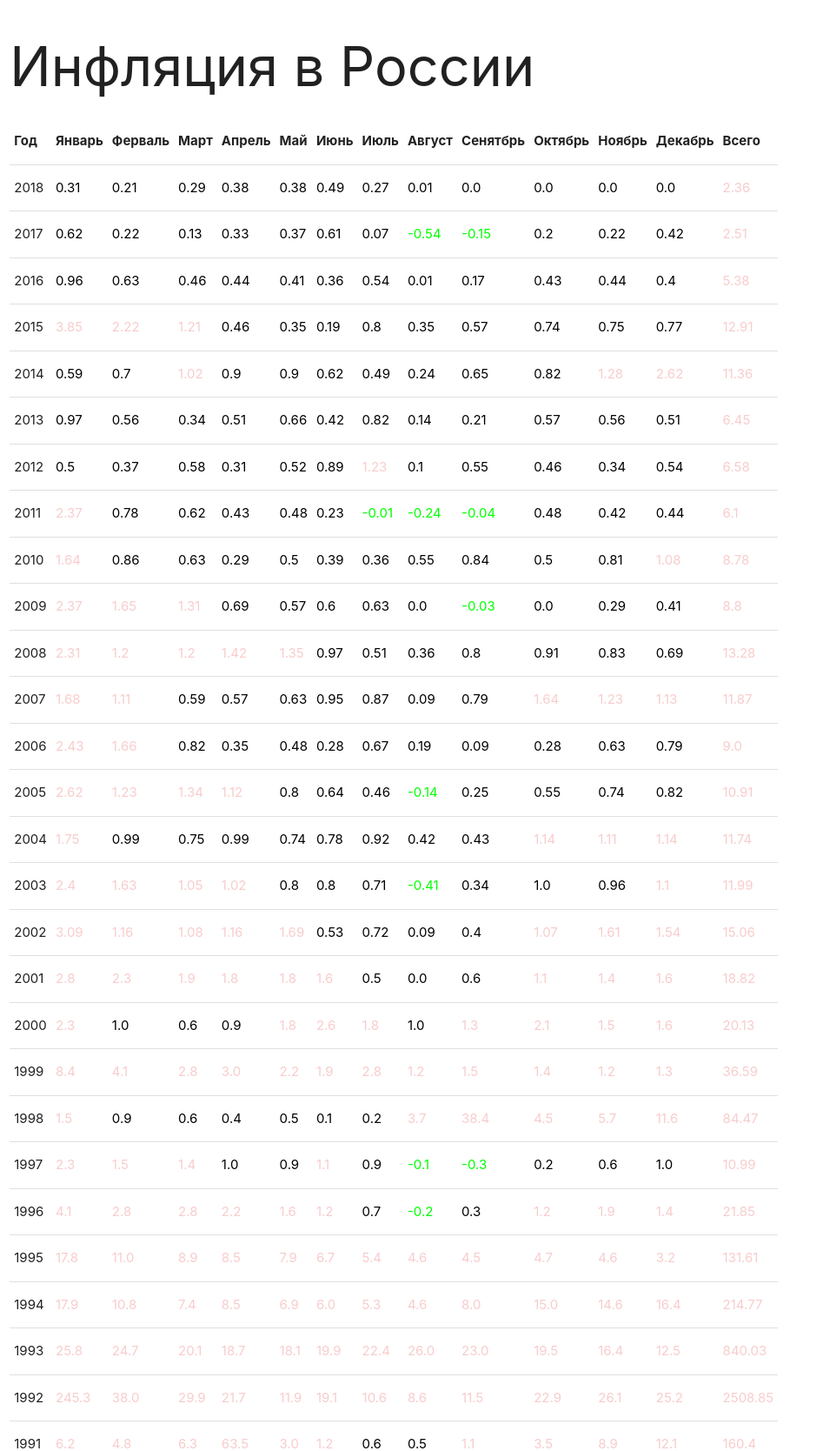
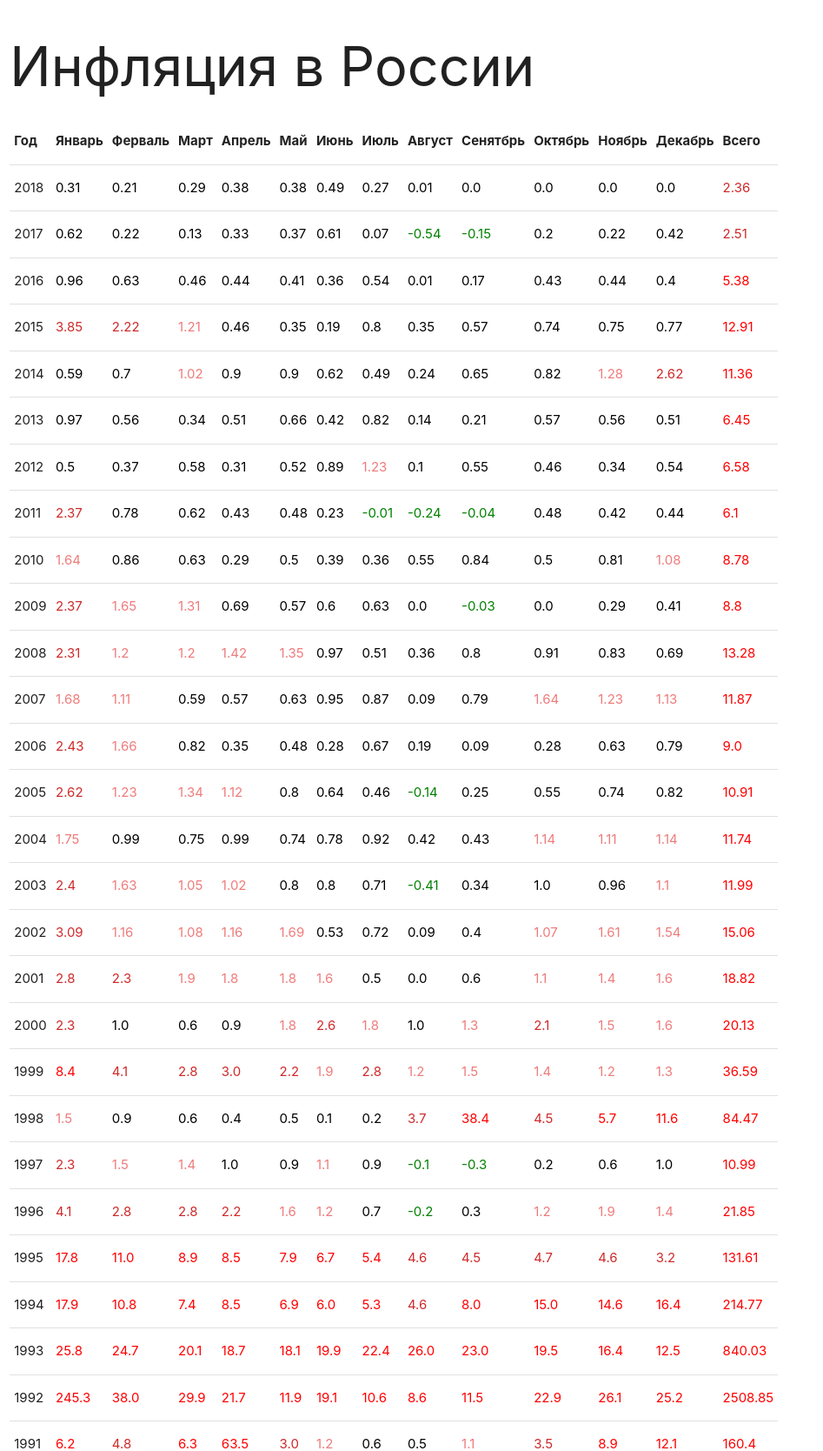
Before and after one commit to Ilyadevin/Dynamic_Templates, a Django app: page / in a window 1280 px wide. Shown: the top 1668 px of the page at 87% size, without its empty margins (0-947 px from the left). Run offline with Django 3.2, Linux system fonts and the light colour scheme.

Commit message:
colorised ints

```diff
--- a/task1/app/templates/inflation.html
+++ b/task1/app/templates/inflation.html
@@ -40,15 +40,13 @@
                 <td>{{ index.year }}</td>
                 {%for percents in index.percents%}
                     {% if percents < 0 %}
-                        <td style="color: #00FF00"> {{ percents }}</td>
-                    {% elif percents > 1%}
-                        <td style="color: #F8CCCC">{{ percents }}</td>
-                    {% elif percents > 2%}
-                        <td style="color: #F2B1B1">{{ percents }}</td>
+                        <td style="color: green"> {{ percents }}</td>
+                    {% elif percents > 1 and percents < 2%}
+                        <td style="color: #EF7B7B">{{ percents }}</td>
+                    {% elif percents > 2 and percents < 5 %}
+                        <td style="color: #CF2A2A">{{ percents }}</td>
                     {% elif percents > 5%}
-                        <td style="color: #ED5252">{{ percents }}</td>
-                    {% elif percents == ""%}
-                        <td>-</td>
+                        <td style="color: red">{{ percents }}</td>
                     {% else %}
                         <td style="color: black"> {{ percents }}</td>
                     {% endif %}
```
